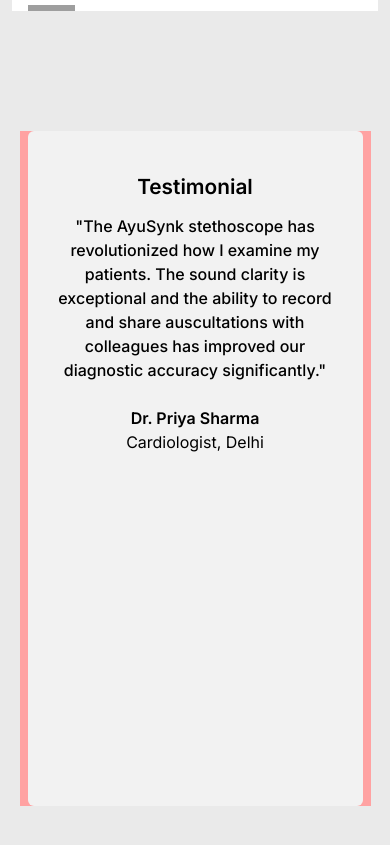
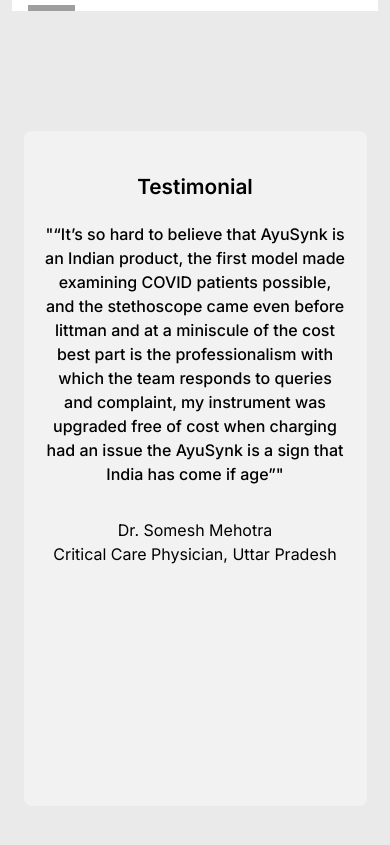
Before and after one commit to KushagraSharma10/AyuuSynkk, a React (Vite) app: page / in a window 390 px wide. Shown: the part 2700-3545 px from the top of the page. Built offline with nearby package versions, Linux system fonts and the light colour scheme; grey boxes are pictures that could not be loaded.

Commit message:
Testimonial section is completed for both laptop and mobile

```diff
--- a/src/components/Testimonial.jsx
+++ b/src/components/Testimonial.jsx
@@ -187,40 +187,41 @@
   },
   {
     id: 2,
-    name: "Dr. Priya Sharma",
-    role: "Cardiologist, Delhi",
+    name: "Dr. Somesh Mehotra",
+    role: "Critical Care Physician, Uttar Pradesh",
     content:
-      "The AyuSynk stethoscope has revolutionized how I examine my patients. The sound clarity is exceptional and the ability to record and share auscultations with colleagues has improved our diagnostic accuracy significantly.",
+      "“It’s so hard to believe that AyuSynk is an Indian product, the first model made examining COVID patients possible, and the stethoscope came even before littman and at a miniscule of the cost best part is the professionalism with which the team responds to queries and complaint, my instrument was upgraded free of cost when charging had an issue the AyuSynk is a sign that India has come if age”",
   },
   {
     id: 3,
-    name: "Dr. Rajesh Patel",
-    role: "Pediatrician, Mumbai",
+    name: "Dr. Venkataraman Srivatsan",
+    role: "Anesthesiologist, Chennai",
     content:
-      "As a pediatrician, I often deal with anxious parents. With AyuSynk, I can now show them exactly what I'm hearing in their child's chest. This visual confirmation has dramatically improved parent-doctor trust in my practice.",
+      "“Dear sir I have purchased anesthesiologist AyuSynk and used it. I am an aged 76 years old wearing hearing aids. Excellent product to use for hearing impaired directly as stethoscope or with over the ear headphone either with Ayu cable or Bluetooth. But very difficult to hear with the wired ear buds which comes with the instrument even for a person with normal hearing, with mobile particularly with OnePlus Nord. But can be heard with the wired buds in the tablet or pad. Is there a solution for this issue. Thanks a lot. You can confidently promote for hearing impaired person. kudos to you engineers.”",
   },
   {
     id: 4,
-    name: "Dr. Ananya Gupta",
-    role: "Pulmonologist, Bangalore",
+    name: "Dr. Pranay Bandgar",
+    role: "Mumbai",
     content:
-      "The noise cancellation feature in AyuSynk is a game-changer for busy hospital environments. I can now hear subtle lung sounds clearly even in noisy wards. The battery life is impressive too - lasts through my entire shift.",
+      "“Hi I am Dr.Pranay Bandgar M.D (Medicine), currently working as Assistant Professor in GGMC and Sir J J Group of hospitals, Mumbai. I’ve been using AyuSynk Stethoscope almost since last 2.5- 3 years. Currently I am using AyuSynk 2. The software as well as Hardware is excellently upgraded. I am very much happy with the product’s quality and cost at which it is being provided. It’s not only excellent for MBBS/AYUSH students for understanding heart and lung sounds from the basics but also for all practicing doctors.”",
   },
   {
     id: 5,
-    name: "Dr. Vikram Singh",
-    role: "Medical Professor, Chennai",
+    name: "Dr. Arun Mahale",
+    role: "Pune",
     content:
-      "I've incorporated AyuSynk into my medical teaching curriculum. Students can now hear what I hear during demonstrations, and we can save interesting cases for future reference. It's transformed how I teach auscultation.",
+      "“AyuSynk with Ayushare App is a tubeless medical device for auscultation. It is an useful equipment making auscultation possible without using ear pieces of stethoscope. This enables auscultation to be done from safe distance in situations where it is necessary. Features of amplify the sound, recording ( both sound and graphical) and creating a report are wonderful. For young doctors who are comfortable with newer technology it can be an asset.”",
   },
 ];
 
 const Testimonial = () => {
   return (
     <div className="w-full lg:px-[5vw] overflow-hidden py-10 bg-[#EAEAEA]">
-      <div className="w-[90vw] lg:w-[120vw] lg:p-2 lg:px-5 lg: bg-red-300 lg:mx-[-5vw] mx-auto   overflow-hidden">
+      <div className="w-[90vw] lg:w-[120vw] lg:p-2 lg:px-5  lg:flex lg:items-center lg:mx-[-5vw] mx-auto overflow-hidden">
         <Swiper
           modules={[Autoplay, Pagination]}
+          spaceBetween={1}
           slidesPerView={1}
           loop={true}
           autoplay={{
@@ -236,14 +237,14 @@
         >
           {testimonials.map((testimonial) => (
             <SwiperSlide key={testimonial.id}>
-              <div className="w-full lg:w-[96vw] flex-shrink-0 px-2">
-                <div className="h-[80vh] lg:h-[70vh] px-5 py-10 rounded-md lg:rounded-[3vw] bg-[#F2F2F2] flex flex-col items-center gap-3">
-                  <h1 className="text-[1.3em] font-semibold">Testimonial</h1>
-                  <p className="text-[1em] font-medium text-center">
+              <div className="w-full lg:w-[96vw] flex-shrink-0  px-1">
+                <div className="h-[80vh] lg:h-[70vh] px-5 py-10 rounded-lg lg:rounded-[4vw] lg:px-50 bg-[#F2F2F2] flex flex-col items-center gap-5">
+                  <h1 className="text-[1.3em] font-semibold lg:text-[1.5em]">Testimonial</h1>
+                  <p className="text-[1em] font-medium text-center lg:mt-5 lg:text-[1.5em]">
                     "{testimonial.content}"
                   </p>
                   <div className="text-center mt-3">
-                    <p className="font-semibold">{testimonial.name}</p>
+                    <p className="">{testimonial.name}</p>
                     <p>{testimonial.role}</p>
                   </div>
                 </div>
```
